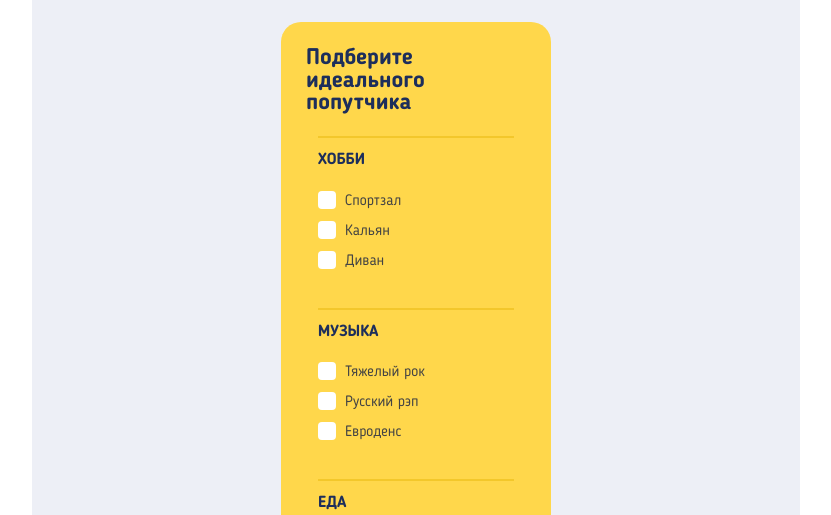
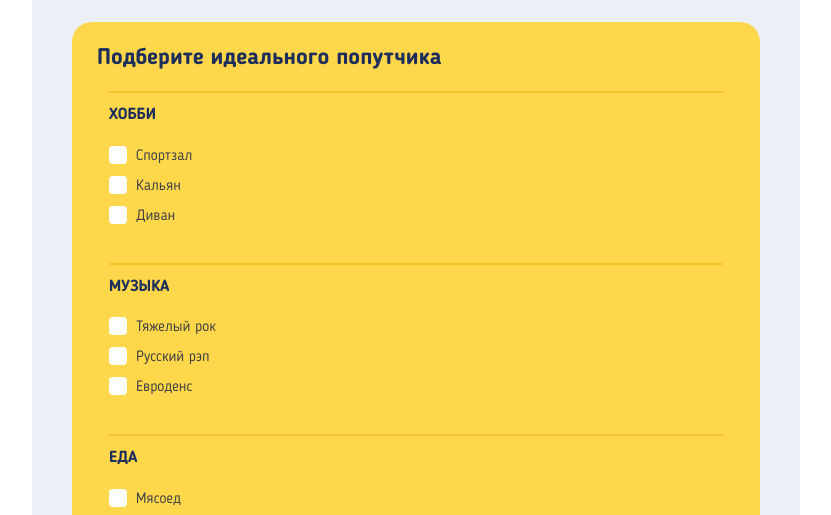
Before and after one commit to AlexLarina/422049-pognali-19, a website: page source/catalog.html in a window 1280 px wide. Shown: the part 242-757 px from the top of the page, without its empty margins (224-1055 px from the left). Drawn offline with nearby package versions, Linux system fonts and the light colour scheme; files that its build step writes are made by us from their sources; files whose address does not match are found by name.

Commit message:
Fixing search form in catalog page

```diff
--- a/source/catalog.html
+++ b/source/catalog.html
@@ -127,7 +127,9 @@
         </div>
       </section>
 
-      <section class="catalog-main__companion-search search container">
+
+      <div class="catalog-main__search-result container">
+        <section class="catalog-main__companion-search search">
           <div class="search__wrapper">
             <form>
             <h3 class="search__title">Подберите идеального попутчика</h3>
@@ -245,7 +247,7 @@
           </div>
         </section>
 
-      <section class="catalog-main__companions companions container">
+        <section class="catalog-main__companions companions">
           <h2 class="companions__title visually-hidden">Список попутчиков</h2>
 
           <article class="companions__item companion companion--catalog">
@@ -425,7 +427,7 @@
             <a href="#" title="forward" class="pagination__item pagination__item--forward"></a>
           </div>
         </section>
-
+      </div>
     </main>
     <footer class="footer footer--catalog container">
       <a href="#" class="footer__logo"><img src="./img/logo-mobile-blue@1x.png" width="100" height="19" alt="Логотип сервиса Погнали?"></a>
--- a/source/sass/components/layout/_companions.scss
+++ b/source/sass/components/layout/_companions.scss
@@ -8,7 +8,7 @@
   position: relative;
 
   @include tablet {
-    padding: 80px 75px;
+    //padding: 80px 75px;
   }
 
   @include desktop {
@@ -19,9 +19,12 @@
 }
 
 .catalog-main__companions {
+  background-color: $bg-grey;
+
   @include desktop {
     display: flex;
     flex-direction: column;
+    padding-top: 0;
   }
 }
 
@@ -34,10 +37,6 @@
   @include desktop {
     width: 50%;
   }
-}
-
-.catalog-main__companions {
-  background-color: $bg-grey;
 }
 
 .companions__title,
@@ -220,7 +219,7 @@
   @include tablet {
     margin: 0;
     margin-top: 20px;
-    max-width: 250px;
+    max-width: 222px;
   }
 }
 
@@ -241,12 +240,15 @@
   @include tablet {
     margin-top: -45px;
     margin-left: 190px;
+    max-width: 148px;
   }
 
   @include desktop {
     margin: 0;
     margin-left: 285px;
     margin-top: -45px;
+    max-height: 45px;
+    max-width: 148px;
   }
 }
 
--- a/source/sass/components/layout/_search-form.scss
+++ b/source/sass/components/layout/_search-form.scss
@@ -1,5 +1,21 @@
+.catalog-main__search-result {
+  background-color: $bg-grey;
+
+  @include desktop {
+    display: flex;
+    flex-direction: row-reverse;
+    justify-content: space-between;
+
+    padding-top: 77px;
+  }
+}
+
 .catalog-main__companion-search {
   padding-top: 25px;
+
+  @include desktop {
+    padding-top: 0;
+  }
 }
 
 .search {
@@ -15,6 +31,10 @@
   padding: 25px;
 
   margin: 0 auto;
+
+  @include tablet {
+    max-width: 688px;
+  }
 }
 
 .search__title {
```
Lines whose indentation alone changed are shown as unchanged.
